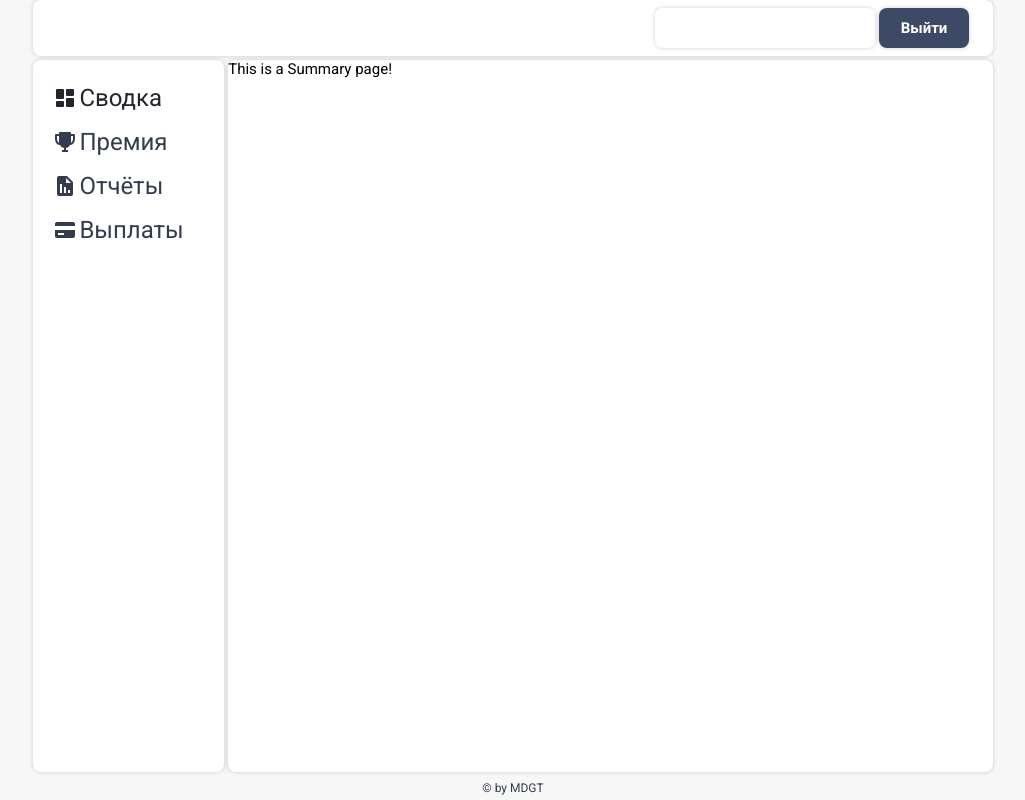
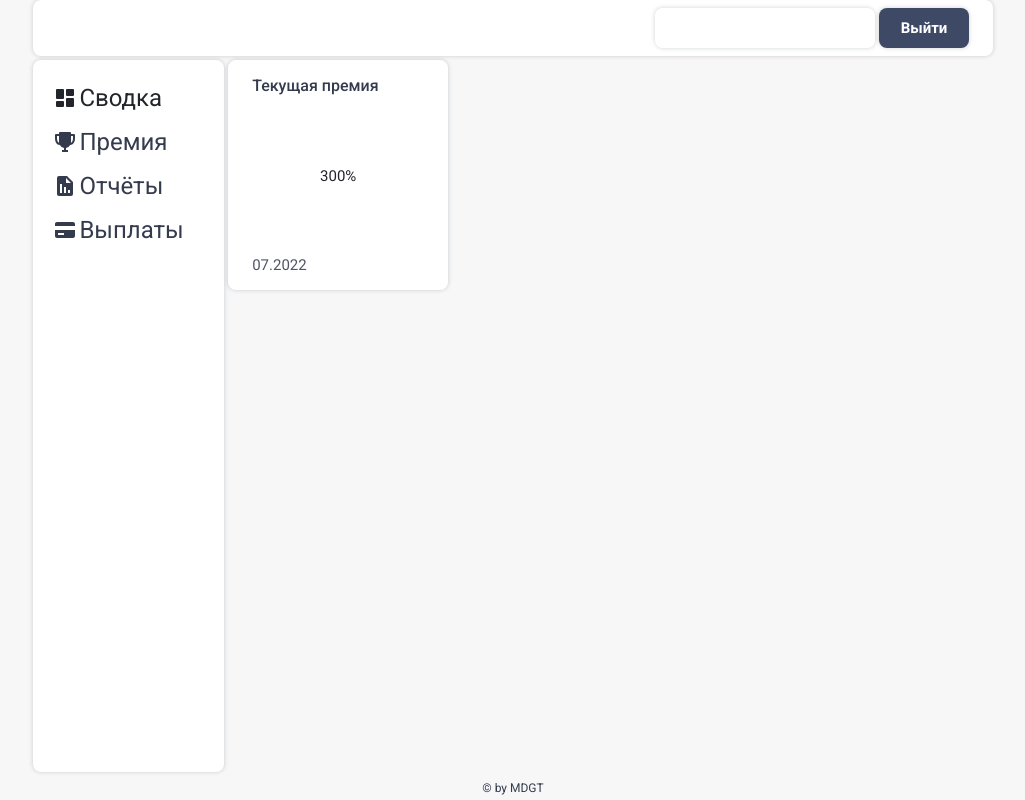
Before and after one commit to Shertor/mdgt-dashboard, a React (Create React App) app: page / in a window 1280 px wide. Shown: the whole page, without its empty margins (127-1152 px from the left). Built offline with nearby package versions, Linux system fonts and the light colour scheme.

Commit message:
Карточка текущей премии переработана

```diff
--- a/src/Components/Prise/CurrentPrise.jsx
+++ b/src/Components/Prise/CurrentPrise.jsx
@@ -1,16 +1,14 @@
 import React from 'react'
 
-export default function CurrentPrise({ prises, chartLoaded }) {
+export default function CurrentPrise({ prise, date, chartLoaded }) {
 	return (
 		<>
 			<div className="current-prise card-item">
 				<div className="current-prise__title">Текущая премия</div>
 				<div className="current-prise__prise">
-					{chartLoaded ? prises.prises[prises.prises.length - 1] + '%' : null}
+					{chartLoaded ? prise + '%' : null}
 				</div>
-				<div className="current-prise__date">
-					{prises.dates[prises.prises.length - 1]}
-				</div>
+				<div className="current-prise__date">{date}</div>
 			</div>
 		</>
 	)
--- a/src/Components/Prise/Prise.jsx
+++ b/src/Components/Prise/Prise.jsx
@@ -77,7 +77,11 @@ export default function Prise() {
 							<div className="blank-page-ar-2"></div>
 						)}
 					</div>
-					<CurrentPrise prises={prises} chartLoaded={chartLoaded} />
+					<CurrentPrise
+						prise={prises.prises[prises.prises.length - 1]}
+						date={prises.dates[prises.prises.length - 1]}
+						chartLoaded={chartLoaded}
+					/>
 				</div>
 			) : (
 				<NotLogged />
--- a/src/Components/Summary/Summary.jsx
+++ b/src/Components/Summary/Summary.jsx
@@ -2,6 +2,9 @@ import React, { useContext } from 'react'
 import Context from '../../context'
 
 import NotLogged from '../NotLogged/NotLogged'
+import CurrentPrise from '../Prise/CurrentPrise'
+
+import './Summary.css'
 
 export default function Summary() {
 	const { isLogged } = useContext(Context)
@@ -9,7 +12,9 @@ export default function Summary() {
 	return (
 		<React.Fragment>
 			{isLogged ? (
-				<div className="card-item">This is a Summary page!</div>
+				<div className="transparent-item">
+					<CurrentPrise prise={300} date={'07.2022'} chartLoaded={true} />
+				</div>
 			) : (
 				<NotLogged />
 			)}
```
Also changed, not shown: src/Components/Summary/Summary.css (added).
